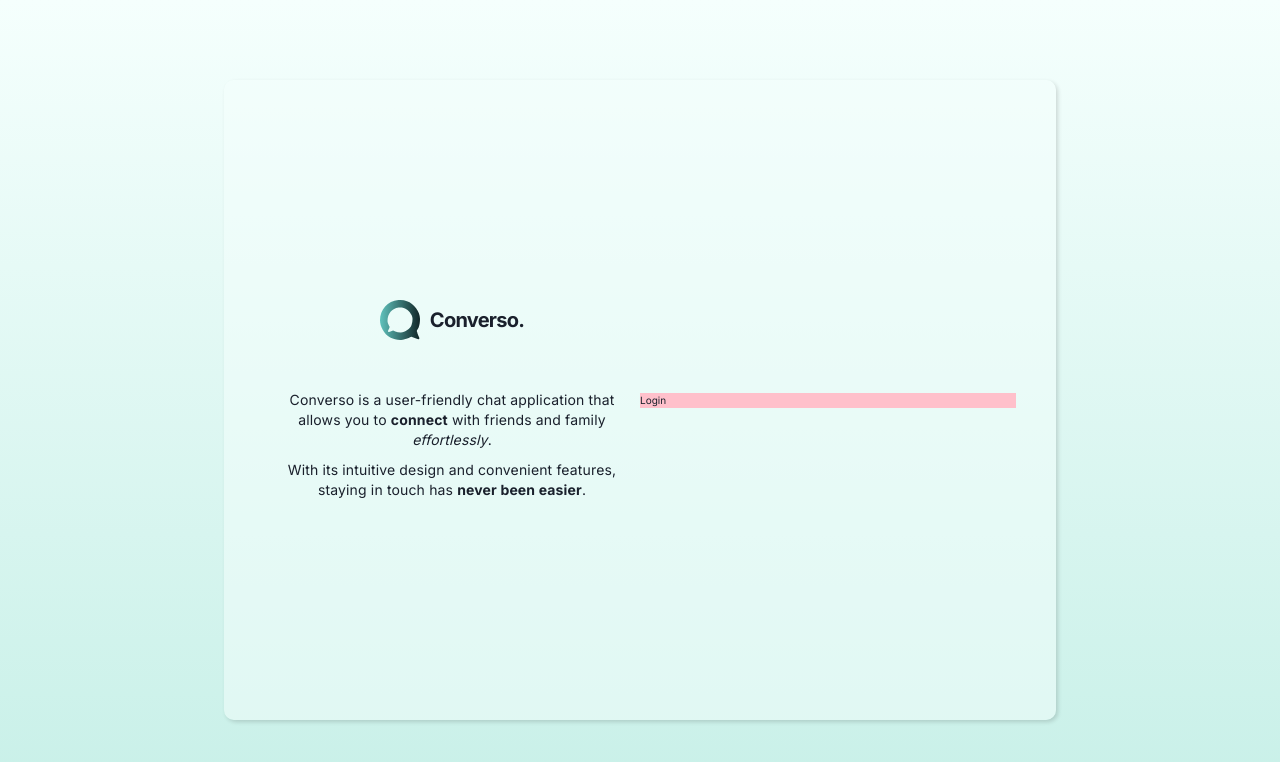
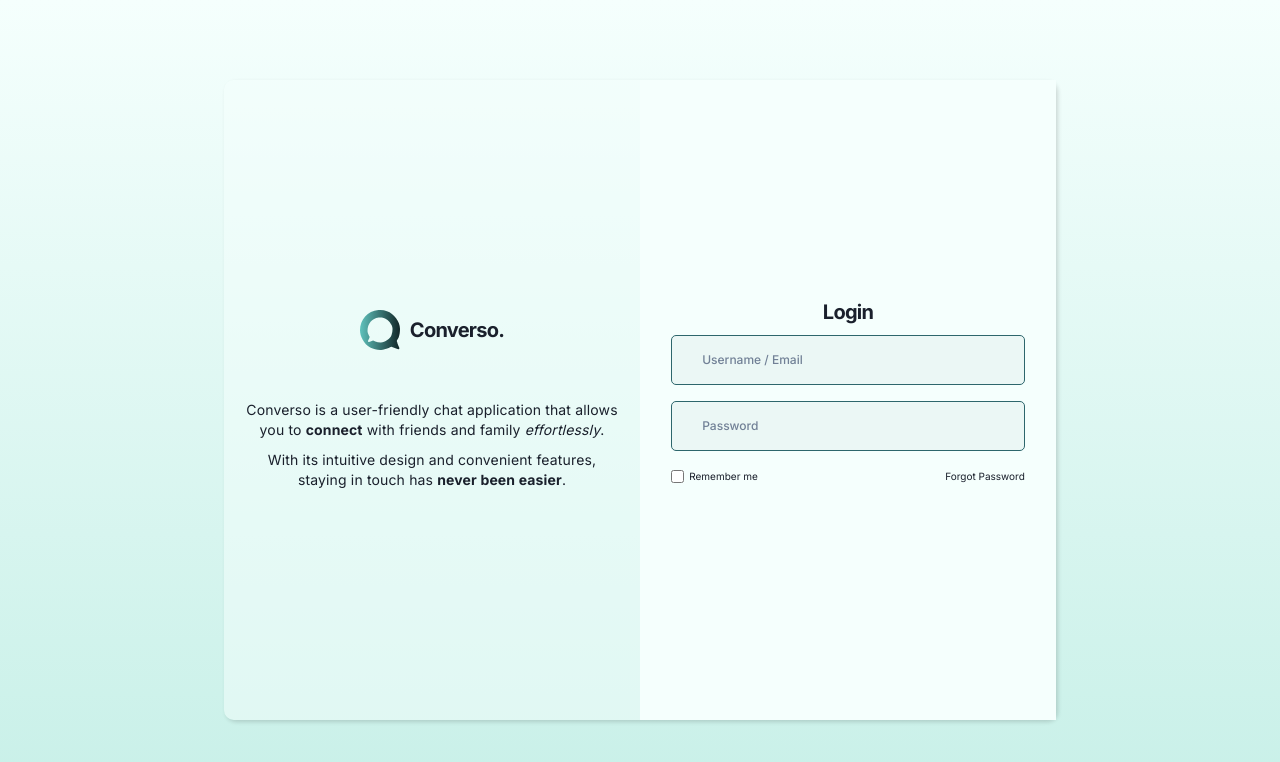
Before and after one commit to Hack-Weekly/fire-kangaroo-chat-app, a React (Create React App) app in the folder frontend/: page /login in a window 1280 px wide. Shown: the top 762 px of the page. Built offline with nearby package versions, Linux system fonts and the light colour scheme.

Commit message:
added right side of login

```diff
--- a/frontend/src/global.scss
+++ b/frontend/src/global.scss
@@ -776,12 +776,6 @@ ul {
 .bread {
   padding-block: 0.8rem;
 }
-.breadcrumb {
-  cursor: pointer;
-  &:hover {
-    color: mixin.$primary-button;
-  }
-}
 
 .ratingku {
   display: flex;
--- a/frontend/src/mixin.scss
+++ b/frontend/src/mixin.scss
@@ -1,16 +1,5 @@
-$primary-text: #3040dc;
-$primary-button: #3e7bfa;
-$primary-hover: #3a42ff;
-$primary-focus: #dae2ff;
-$primary-border: #b1c5ff;
-$primary-pressed: #003ea6;
-$secondary-danger: #cb3a31;
-$secondary-danger-light: #fcced2;
-$secondary-warning: #cd7b23;
-$secondary-warning-light: #ffd6b5;
-$secondary-success: #43936c;
-$secondary-success-light: #c1edc1;
-$secondary-yellow: #ffd43a;
+$theme-30: #2d666c;
+$theme-98: #f5fffd;
 
 $neutral-900: #1c1c1e;
 $neutral-800: #505050;
--- a/frontend/src/pages/Login.jsx
+++ b/frontend/src/pages/Login.jsx
@@ -5,7 +5,7 @@ const Login = () => {
     return(
         <>
             <div className={styles.outer}>
-                <div className={`${styles.login_container} container`}>
+                <div className={`${styles.login_container}`}>
                     {/* <p className={`${styles.login} regular-16-res`}>ini login</p> */}
                     <div className={styles.login_left}>
                         <div className={styles.converso_icon}>
@@ -16,7 +16,26 @@ const Login = () => {
                         <p className={`${styles} regular-10-res`}> With its intuitive design and convenient features, staying in touch has <b>never been easier</b>.</p>
                     </div>
                     <div className={styles.login_right}>
-                        <p>Login</p>
+                        <h2 className={`${styles} bold-24-res`}>Login</h2>
+                        <div className={styles.form}>
+                            <form>
+                            <div className={styles.input_container}>
+                                <input type="text" name="uname" required placeholder='Username / Email'/>
+                                {/* {renderErrorMessage("uname")} */}
+                            </div>
+                            <div className={styles.input_container}>
+                                <input className={`${styles} regular 18-res`} type="password" name="pass" required placeholder='Password'/>
+                                {/* {renderErrorMessage("pass")} */}
+                            </div>
+                            <div className={styles.remember_me_forgot_pass}>
+                                <div className={styles.remember_me}>
+                                     <input type="checkbox" value="lsRememberMe" id="rememberMe"/>
+                                     <label for="rememberMe">Remember me</label>
+                                </div>
+                                <p>Forgot Password</p>
+                            </div>
+                            </form>
+                        </div>
                     </div>
                 </div>
             </div>
--- a/frontend/src/pages/Login.module.scss
+++ b/frontend/src/pages/Login.module.scss
@@ -57,6 +57,59 @@
 }
 
 .login_right {
-  background-color: pink;
+  background-color: mixin.$theme-98;
   flex-basis: 100%;
+  height: 100%;
+  display: flex;
+  flex-direction: column;
+  align-items: center;
+  justify-content: center;
+
+  .form {
+    width: 100%;
+    display: flex;
+    flex-direction: column;
+    //background-color: lavender;
+  }
+
+  .input_container {
+    width: 85%;
+    margin: auto;
+  }
+
+  input[type="text"],
+  input[type="password"] {
+    width: 100%;
+    padding: 1.5rem 3rem;
+    border: 1px solid #e0e0e0;
+    color: mixin.$neutral-600;
+    margin: 0.8rem 0rem;
+    border-radius: 6px;
+
+    background-color: #ebf7f5;
+    /* theme-30 */
+    border-radius: 5px;
+    color: mixin.$theme-30;
+    border: 1.3px solid mixin.$theme-30;
+    font-size: 1.2rem;
+    font-weight: 500;
+  }
+
+  .remember_me_forgot_pass {
+    //background-color: lightblue;
+    width: 85%;
+    margin: 1rem auto 2rem auto;
+    display: flex;
+    flex-direction: row;
+    align-items: center;
+    justify-content: space-between;
+  }
+
+  .remember_me {
+    display: flex;
+    align-items: center;
+    input {
+      margin-right: 0.5rem;
+    }
+  }
 }
```
